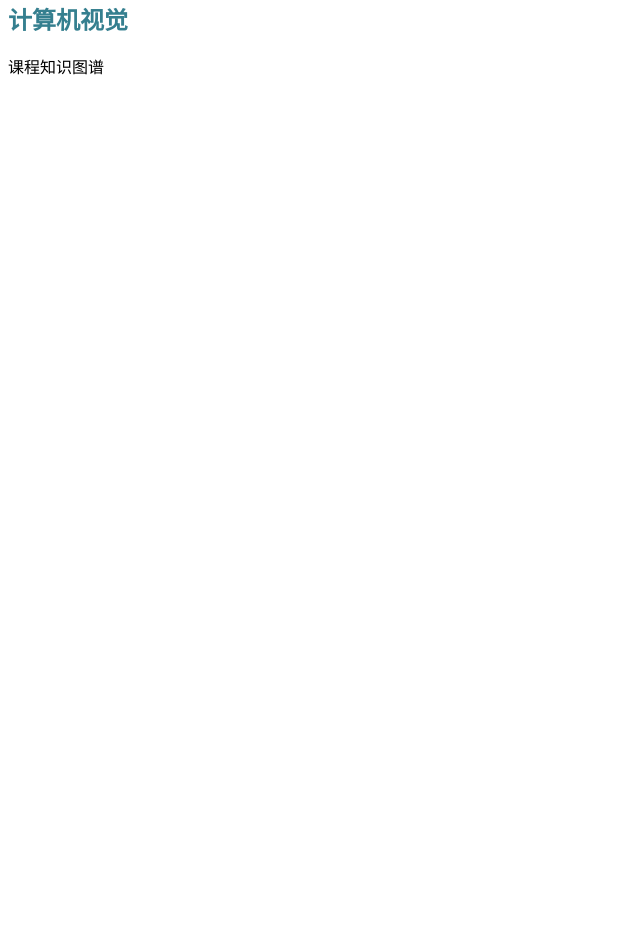
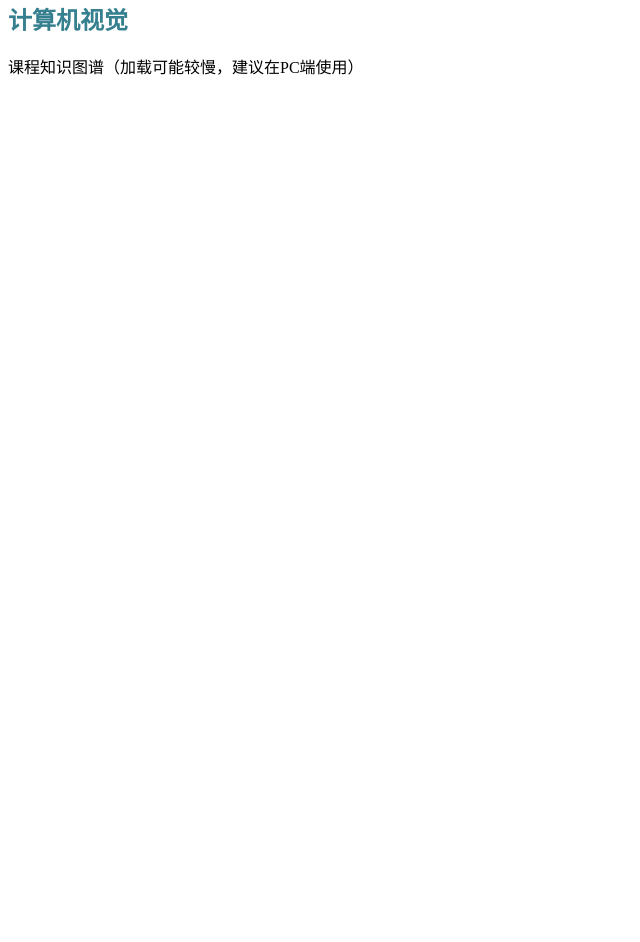
Before and after one commit to yeshan-geo/yeshan-geo.github.io, a Jekyll site: the page kg/cv/viz.html, which Jekyll copies as it is, in a window 1280 px wide. Shown: the whole page, without its empty margins (0-640 px from the left). Built offline with Jekyll 4.4.1, drawn with Linux system fonts in a browser that asks for light colours.

Commit message:
Update viz.html

```diff
--- a/kg/cv/viz.html
+++ b/kg/cv/viz.html
@@ -41,7 +41,7 @@
 <body>
 <div>
   <h2>计算机视觉</h2>
-  <p>课程知识图谱</p>
+  <p>课程知识图谱（加载可能较慢，建议在PC端使用）</p>
 </div>
 <div id="mynetwork"></div>
 <script type="text/javascript" src="./graph.js"></script>
```
